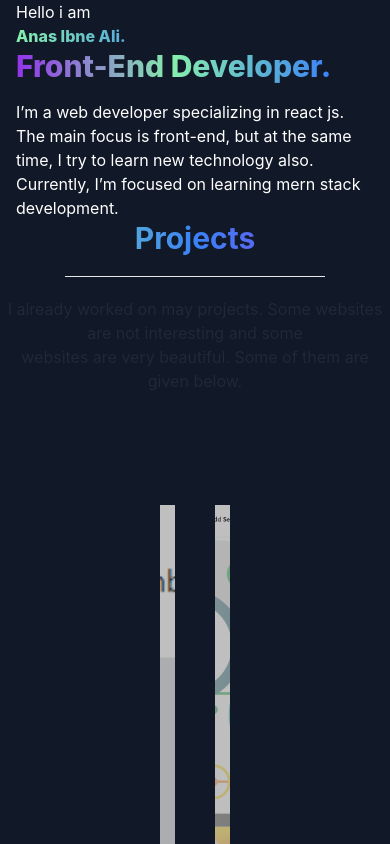
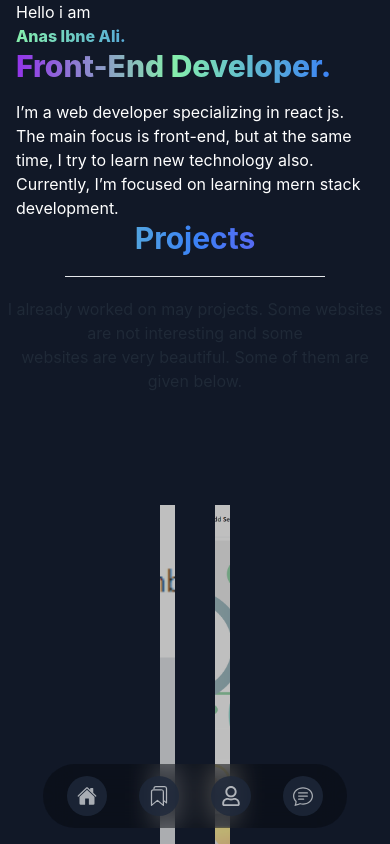
Before and after one commit to anas-mahmud/my-portfolio, a React (Create React App) app: page / in a window 390 px wide. Shown: the top 844 px of the page. Built offline with nearby package versions, Linux system fonts and the light colour scheme.

Commit message:
mobile nav

```diff
--- a/package.json
+++ b/package.json
@@ -4,6 +4,7 @@
   "private": true,
   "dependencies": {
     "@emailjs/browser": "^3.10.0",
+    "@ionic/react": "^6.4.2",
     "@material-tailwind/react": "^1.2.5",
     "@tailwindcss/forms": "^0.5.3",
     "@tailwindcss/line-clamp": "^0.4.2",
@@ -11,10 +12,12 @@
     "@testing-library/react": "^13.4.0",
     "@testing-library/user-event": "^13.5.0",
     "daisyui": "^2.43.0",
+    "ionicons": "^6.0.4",
     "react": "^18.2.0",
     "react-dom": "^18.2.0",
     "react-hot-toast": "^2.4.0",
     "react-icons": "^4.7.1",
+    "react-ionicons": "^4.2.0",
     "react-router-dom": "^6.4.5",
     "react-scripts": "5.0.1",
     "web-vitals": "^2.1.4"
--- a/src/Layout/Main.js
+++ b/src/Layout/Main.js
@@ -1,11 +1,15 @@
 import React from 'react';
 import { Outlet } from 'react-router-dom';
+import MobileNav from './MobileNav';
 import Navbar from './Navbar';
 
 const Main = () => {
     return (
         <div className='flex flex-row-reverse'>
-            <Outlet></Outlet>
+            <div>
+                <Outlet></Outlet>
+                <MobileNav />
+            </div>
             <Navbar></Navbar>
         </div>
     );
--- /dev/null
+++ b/src/Layout/MobileNav.css
@@ -0,0 +1,32 @@
+nav {
+    background: rgba(0, 0, 0, 0.3);
+    /* width: max-content; */
+    /* display: block; */
+    padding: 12px 24px;
+    z-index: 2;
+    position: fixed;
+    left: 50%;
+    transform: translateX(-50%);
+    bottom: 1rem;
+    display: flex;
+    gap: 2rem;
+    border-radius: 3rem;
+    backdrop-filter: blur(15px);
+}
+
+.navigation-links {
+    background-color: rgb(30, 41, 59);
+    opacity: 0.8;
+    border-radius: 9999px;
+    padding: 10px;
+}
+
+.icon {
+    font-size: 1.25rem;
+    line-height: 1.75rem;
+    color: rgba(209, 213, 219);
+}
+
+.icon:hover {
+    color: rgba(134, 239, 172, 0.75);
+}
--- /dev/null
+++ b/src/Layout/MobileNav.js
@@ -0,0 +1,39 @@
+import React from 'react';
+import './MobileNav.css';
+import { IoHome } from "react-icons/io5";
+import { FaRegUser } from "react-icons/fa";
+import { BsChatText } from "react-icons/bs";
+import { IoBookmarksOutline } from "react-icons/io5";
+import { NavLink } from 'react-router-dom';
+
+const MobileNav = () => {
+    return (
+        <div className=''>
+            <nav className='navigation'>
+                <a href='/#home' className='navigation-links'>
+                    <IoHome className='icon' />
+                </a>
+
+                <NavLink className='navigation-links'>
+                    <a href='#project' >
+                        <IoBookmarksOutline className='icon' />
+                    </a>
+                </NavLink>
+
+                <NavLink className='navigation-links'>
+                    <a href='#about' >
+                        <FaRegUser className='icon' />
+                    </a>
+                </NavLink>
+
+                <NavLink className='navigation-links'>
+                    <a href='#contact' >
+                        <BsChatText className='icon' />
+                    </a>
+                </NavLink>
+            </nav>
+        </div>
+    );
+};
+
+export default MobileNav;
--- a/src/Layout/Navbar.js
+++ b/src/Layout/Navbar.js
@@ -27,9 +27,9 @@ const Navbar = () => {
                                     mount: { scale: 1, y: 0 },
                                     unmount: { scale: 0, y: 25 },
                                 }}>
-                                <Link className="text-gray-300 font-semibold transition hover:text-green-300/75 hover:translate-x-2 hover:translate-y-2">
+                                <a href='/#home' className="text-gray-300 font-semibold transition hover:text-green-300/75 hover:translate-x-2 hover:translate-y-2">
                                     <FiHome />
-                                </Link>
+                                </a>
                             </Tooltip>
 
                             <Tooltip className='component-icon-tooltip' content="Projects" placement="right-start"
@@ -107,31 +107,9 @@ const Navbar = () => {
                                 </Link>
                             </Tooltip>
                         </ul>
-
-                        {/* <div className="block md:hidden">
-                                <button
-                                    className="rounded bg-gray-100 p-2 text-gray-600 transition hover:text-gray-600/75"
-                                >
-                                    <svg
-                                        xmlns="http://www.w3.org/2000/svg"
-                                        className="h-5 w-5"
-                                        fill="none"
-                                        viewBox="0 0 24 24"
-                                        stroke="currentColor"
-                                        stroke-width="2"
-                                    >
-                                        <path
-                                            stroke-linecap="round"
-                                            stroke-linejoin="round"
-                                            d="M4 6h16M4 12h16M4 18h16"
-                                        />
-                                    </svg>
-                                </button>
-                            </div> */}
                     </div>
                 </div>
             </div>
-
         </div>
     );
 };
--- a/src/components/Home/Banner.js
+++ b/src/components/Home/Banner.js
@@ -2,7 +2,7 @@ import React from 'react';
 
 const Banner = () => {
     return (
-        <div className=''>
+        <div id='home' className=''>
             <section class="bg-gray-900 text-white">
                 <div class="mx-auto max-w-screen-2xl px-4 lg:flex lg:h-screen lg:items-center">
                     <div class="mx-auto max-w-full text-start">
--- a/src/components/Home/Home.js
+++ b/src/components/Home/Home.js
@@ -5,7 +5,7 @@ import Projects from './Projects';
 
 const Home = () => {
     return (
-        <div>
+        <div id='#home'>
             <Banner />
             <Projects />
             <Contact />
```
Also changed, not shown: 1 other file (tests, documents, lock files or other folders).
